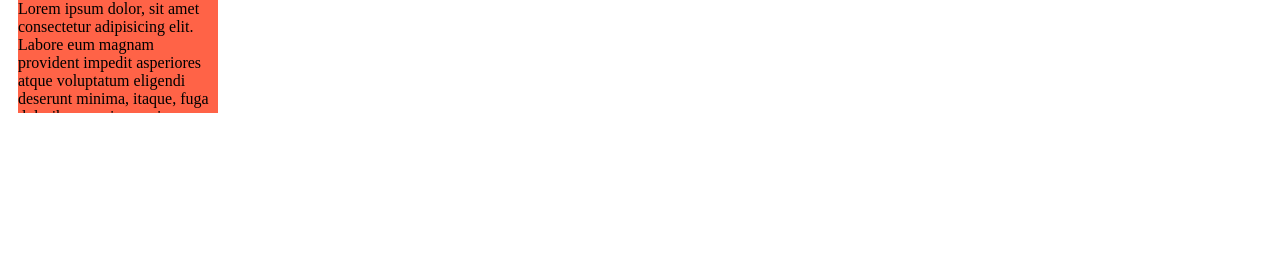
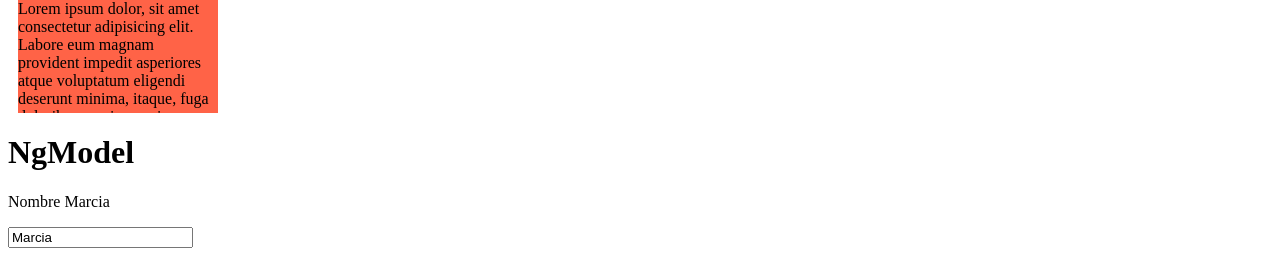
Before and after one commit to Alvaro-Hernandez/basics_of_Angular_Platzi, an Angular app in the folder my-app/: page / in a window 1280 px wide. Shown: the part 985-1238 px from the top of the page. Before the commit the page ends 1108 px from the top, so only its background shows below. Built offline with nearby package versions, Linux system fonts and the light colour scheme.

Commit message:
Repasando los Fundamentos de Angular

```diff
--- a/my-app/src/app/app.component.html
+++ b/my-app/src/app/app.component.html
@@ -44,3 +44,8 @@
   Enim, cum rem commodi dolor ab doloremque placeat distinctio quidem tenetur molestiae, fugit suscipit repellat perspiciatis culpa totam. Quidem necessitatibus labore reiciendis ducimus magnam temporibus consectetur aut deleniti at assumenda!
   Quibusdam assumenda libero ratione enim expedita quis? Delectus et, quam maiores non vitae iure odio soluta magni minima ducimus. Quia magni aut cum commodi. Autem iste possimus aperiam quasi ad.</p>
 </div>
+
+<h1>NgModel</h1>
+<p>Nombre {{persona.name}}</p>
+<!-- Con esta funcion vamos a trabajar sobre el ngModel el cual permite el intercambio de datos en el cual nosotros le adjuntamos el objeto al cual se le va a cambiar el nombre -->
+<input type="text" [(ngModel)]="persona.name"/>
--- a/my-app/src/app/app.module.ts
+++ b/my-app/src/app/app.module.ts
@@ -1,5 +1,6 @@
 import { NgModule } from '@angular/core';
 import { BrowserModule } from '@angular/platform-browser';
+import { FormsModule } from '@angular/forms';
 
 import { AppComponent } from './app.component';
 
@@ -8,7 +9,8 @@ import { AppComponent } from './app.component';
     AppComponent
   ],
   imports: [
-    BrowserModule
+    BrowserModule,
+    FormsModule
   ],
   providers: [],
   bootstrap: [AppComponent]
```
Also changed, not shown: my-app/comandos.txt (added), my-app/estructura_angular.txt (added), my-app/src/app/Data_binding_ngModel.txt, 1 other file (tests, documents, lock files or other folders).
